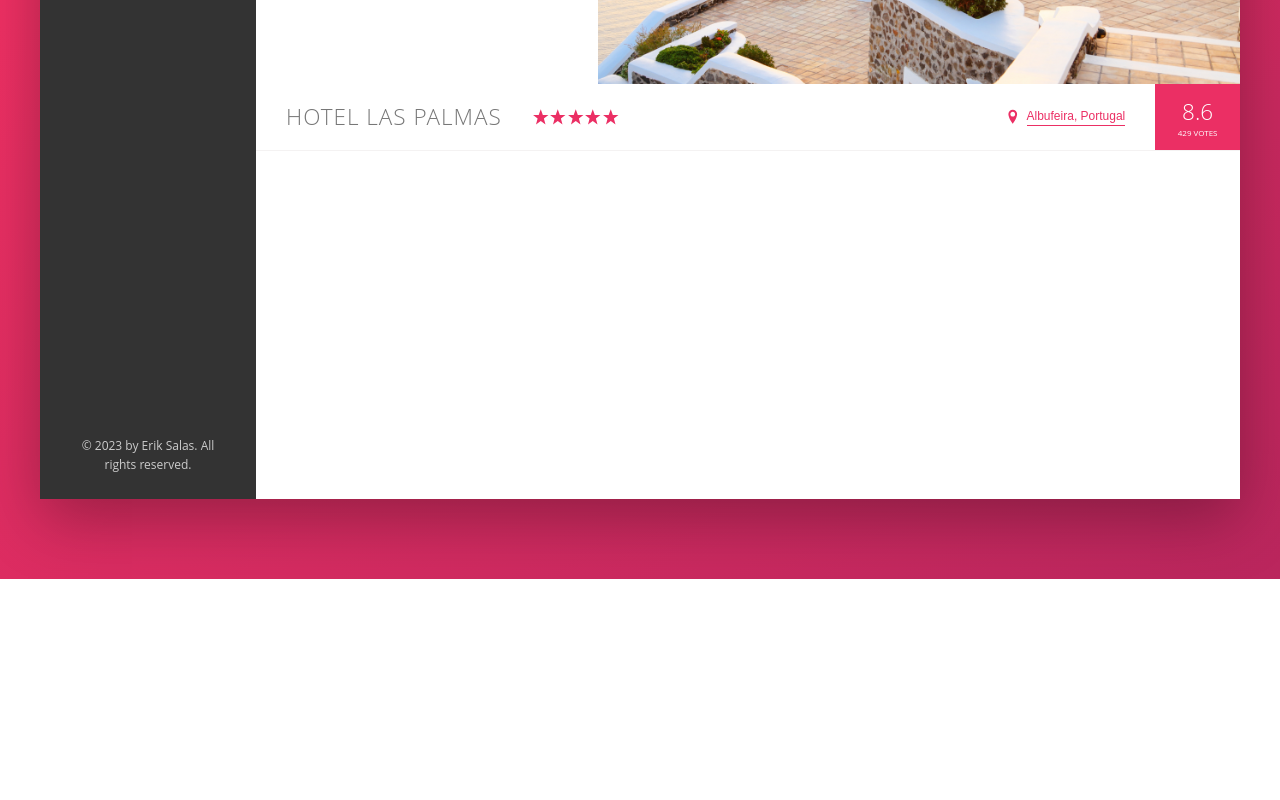
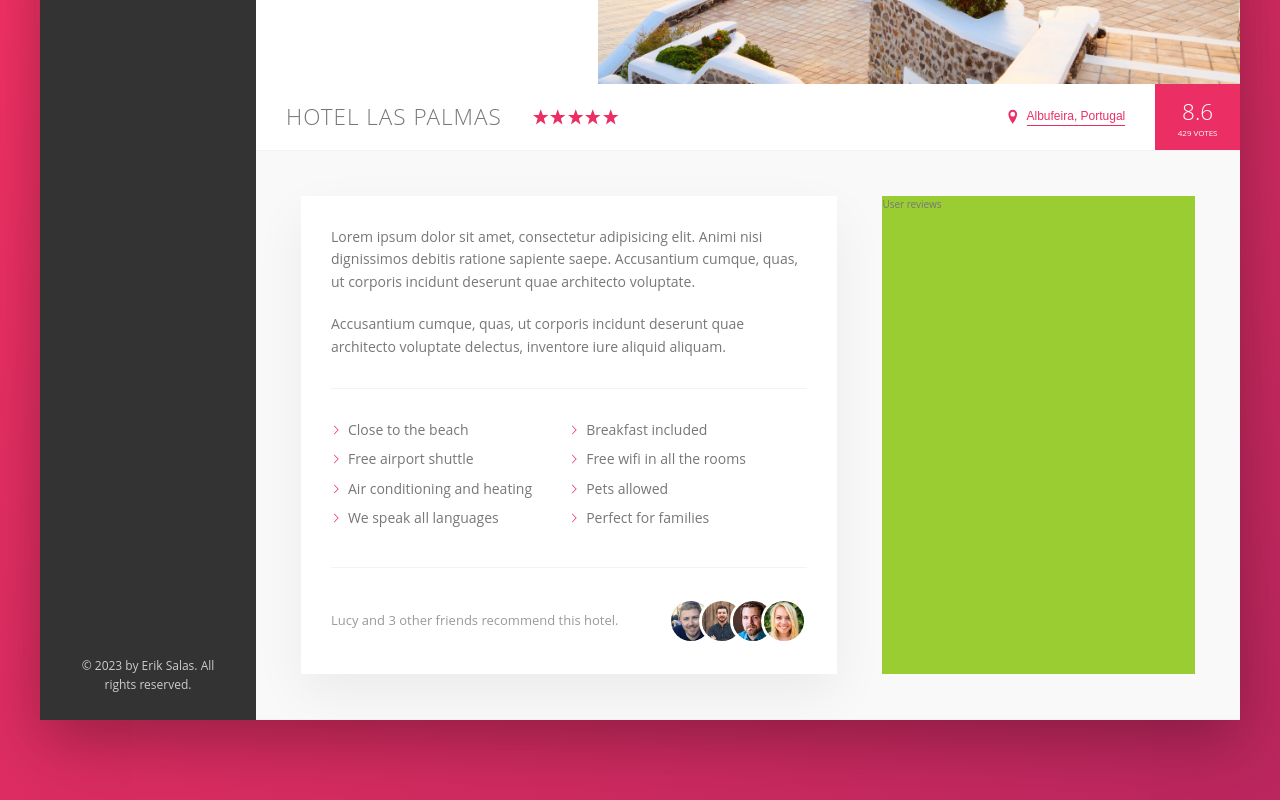
Before and after one commit to eriksalascode/web-trillo, a website: page index.html in a window 1280 px wide. Shown: the part 451-1251 px from the top of the page. Before the commit the page ends 1030 px from the top, so only its background shows below. Drawn offline with Linux system fonts and the light colour scheme.

Commit message:
complete description section

```diff
--- a/index.html
+++ b/index.html
@@ -152,6 +152,57 @@
               <div class="overview__rating-count">429 votes</div>
             </div>
           </div>
+
+          <div class="detail">
+            <div class="description">
+              <p class="paragraph">
+                Lorem ipsum dolor sit amet, consectetur adipisicing elit. Animi
+                nisi dignissimos debitis ratione sapiente saepe. Accusantium
+                cumque, quas, ut corporis incidunt deserunt quae architecto
+                voluptate.
+              </p>
+              <p class="paragraph">
+                Accusantium cumque, quas, ut corporis incidunt deserunt quae
+                architecto voluptate delectus, inventore iure aliquid aliquam.
+              </p>
+              <ul class="list">
+                <li class="list__item">Close to the beach</li>
+                <li class="list__item">Breakfast included</li>
+                <li class="list__item">Free airport shuttle</li>
+                <li class="list__item">Free wifi in all the rooms</li>
+                <li class="list__item">Air conditioning and heating</li>
+                <li class="list__item">Pets allowed</li>
+                <li class="list__item">We speak all languages</li>
+                <li class="list__item">Perfect for families</li>
+              </ul>
+              <div class="recommend">
+                <p class="recommend__count">
+                  Lucy and 3 other friends recommend this hotel.
+                </p>
+                <img
+                  src="img/user-3.jpg"
+                  alt="Friend 1"
+                  class="recommend__photo"
+                />
+                <img
+                  src="img/user-4.jpg"
+                  alt="Friend 2"
+                  class="recommend__photo"
+                />
+                <img
+                  src="img/user-5.jpg"
+                  alt="Friend 3"
+                  class="recommend__photo"
+                />
+                <img
+                  src="img/user-6.jpg"
+                  alt="Friend 4"
+                  class="recommend__photo"
+                />
+              </div>
+            </div>
+            <div class="user-reviews">User reviews</div>
+          </div>
         </main>
       </div>
     </div>
--- a/sass/_base.scss
+++ b/sass/_base.scss
@@ -15,6 +15,9 @@
   --color-white: #fff;
 
   --shadow-dark: 0 2rem 6rem rgba(0, 0, 0, 0.3);
+  --shadow-light: 0 2rem 5rem rgba(0, 0, 0, 0.06);
+
+  --line: 1px solid var(--color-grey-light-2);
 }
 
 * {
--- a/sass/_components.scss
+++ b/sass/_components.scss
@@ -202,7 +202,7 @@
 .overview {
   display: flex;
   align-items: center;
-  border-bottom: 1px solid var(--color-grey-light-2);
+  border-bottom: var(--line);
 
   &__heading {
     font-size: 2.25rem;
@@ -298,3 +298,74 @@
     box-shadow: none;
   }
 }
+
+//////////////////////////////////////////
+// PARAGRAPH
+.paragraph:not(:last-of-type) {
+  margin-bottom: 2rem;
+}
+//////////////////////////////////////////
+// LIST
+.list {
+  list-style: none;
+  margin: 3rem 0;
+  padding: 3rem 0;
+  border-top: var(--line);
+  border-bottom: var(--line);
+
+  display: flex;
+  flex-wrap: wrap;
+
+  &__item {
+    flex: 0 0 50%;
+    margin-bottom: 0.7rem;
+  }
+
+  &__item:before {
+    content: "";
+    display: inline-block;
+    height: 1rem;
+    width: 1rem;
+    margin-right: 0.7rem;
+
+    //Older browsers
+    // background-image: url(../img/chevron-thin-right.svg);
+    // background-size: cover;
+
+    //Newer browsers - masks
+    background-color: var(--color-primary);
+    -webkit-mask-image: url(../img/chevron-thin-right.svg);
+    -webkit-mask-size: cover;
+    mask-image: url(../img/chevron-thin-right.svg);
+    mask-size: cover;
+  }
+}
+
+//////////////////////////////////////////
+// RECOMMEND
+.recommend {
+  font-size: 1.3rem;
+  color: var(--color-grey-dark-3);
+
+  display: flex;
+  align-items: center;
+
+  &__count {
+    margin-right: auto;
+  }
+
+  &__friends {
+  }
+
+  &__photo {
+    box-sizing: content-box;
+    height: 4rem;
+    width: 4rem;
+    border-radius: 50%;
+    border: 3px solid var(--color-white);
+
+    &:not(:last-child) {
+      margin-right: -1.5rem;
+    }
+  }
+}
--- a/sass/_layout.scss
+++ b/sass/_layout.scss
@@ -11,7 +11,7 @@
   font-size: 1.4rem;
   height: 7rem;
   background-color: var(--color-white);
-  border-bottom: 1px solid var(--color-grey-light-2);
+  border-bottom: var(--line);
 
   display: flex;
   justify-content: space-between;
@@ -33,6 +33,26 @@
 
 .hotel-view {
   background-color: var(--color-white);
-  height: 80rem;
   flex: 1;
 }
+
+.detail {
+  display: flex;
+  padding: 4.5rem;
+  background-color: var(--color-grey-light-1);
+  border-bottom: var(--line);
+}
+
+.description {
+  font-size: 1.4rem;
+  background-color: var(--color-white);
+  box-shadow: var(--shadow-light);
+  padding: 3rem;
+  flex: 0 0 60%;
+  margin-right: 4.5rem;
+}
+
+.user-reviews {
+  background-color: yellowgreen;
+  flex: 1;
+}
```
Also changed, not shown: css/style.css.
